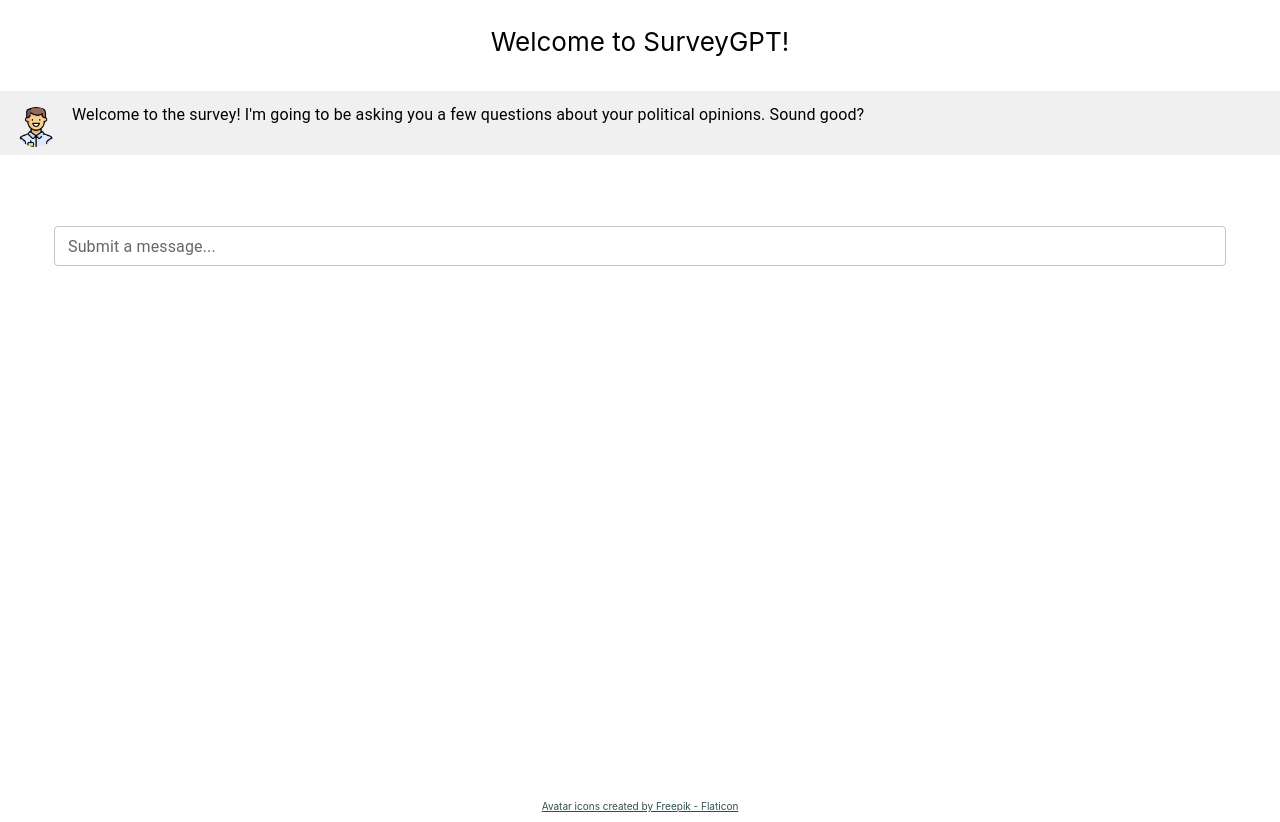
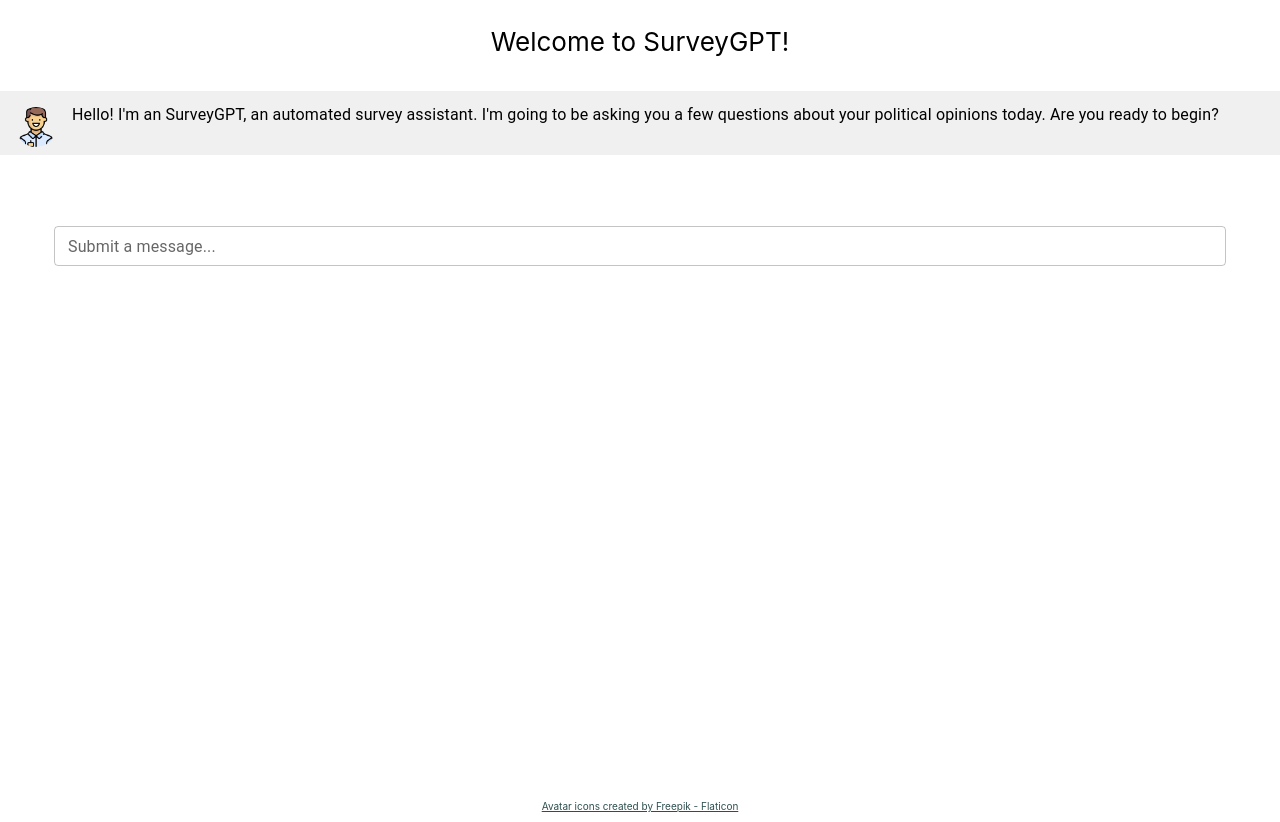
Before and after one commit to princeton-ddss/survey-gpt, a React (Create React App) app: page / in a window 1280 px wide. Built offline with nearby package versions, Linux system fonts and the light colour scheme.

Commit message:
Update init message

```diff
--- a/src/App.js
+++ b/src/App.js
@@ -42,7 +42,7 @@ const instructions = {
 
 const initMessage = {
   role: "assistant",
-  content: "Welcome to the survey! I'm going to be asking you a few questions about your political opinions. Sound good?",
+  content: "Hello! I'm an SurveyGPT, an automated survey assistant. I'm going to be asking you a few questions about your political opinions today. Are you ready to begin?",
 }
 
 function App() {
```
